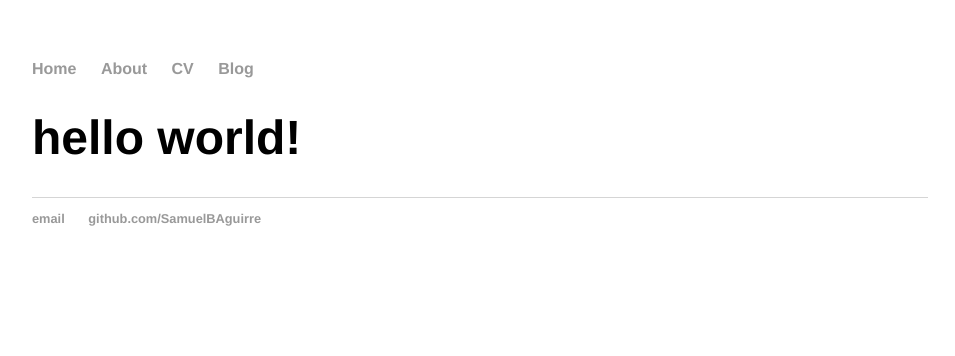
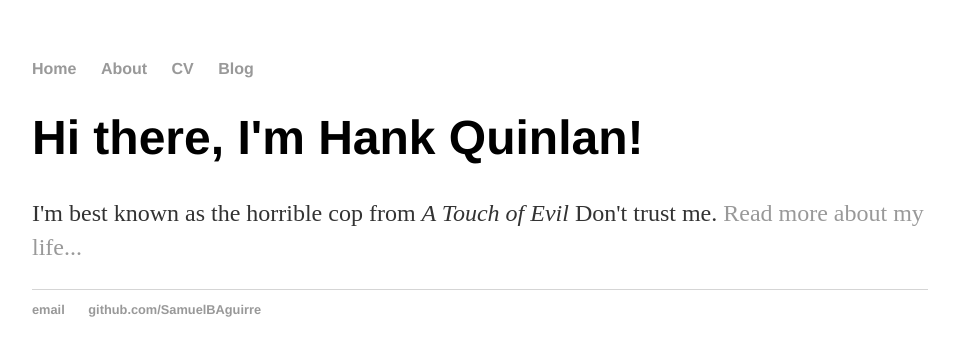
Before and after one commit to SamuelBAguirre/SamuelBAguirre.github.io, a Jekyll site: the page built from index.html, in a window 1280 px wide. Shown: the top 356 px of the page, without its empty margins (160-1115 px from the left). Built offline with Jekyll 4.4.1, drawn with Linux system fonts in a browser that asks for light colours.

Commit message:
Update index.html

```diff
--- a/index.html
+++ b/index.html
@@ -2,4 +2,7 @@
 layout: default
 title: Home
 ---
-<h1>{{ "Hello World!" | downcase }}</h1>
+<div class="blurb">
+	<h1>Hi there, I'm Hank Quinlan!</h1>
+	<p>I'm best known as the horrible cop from <em>A Touch of Evil</em> Don't trust me. <a href="/about">Read more about my life...</a></p>
+</div><!-- /.blurb -->
```
